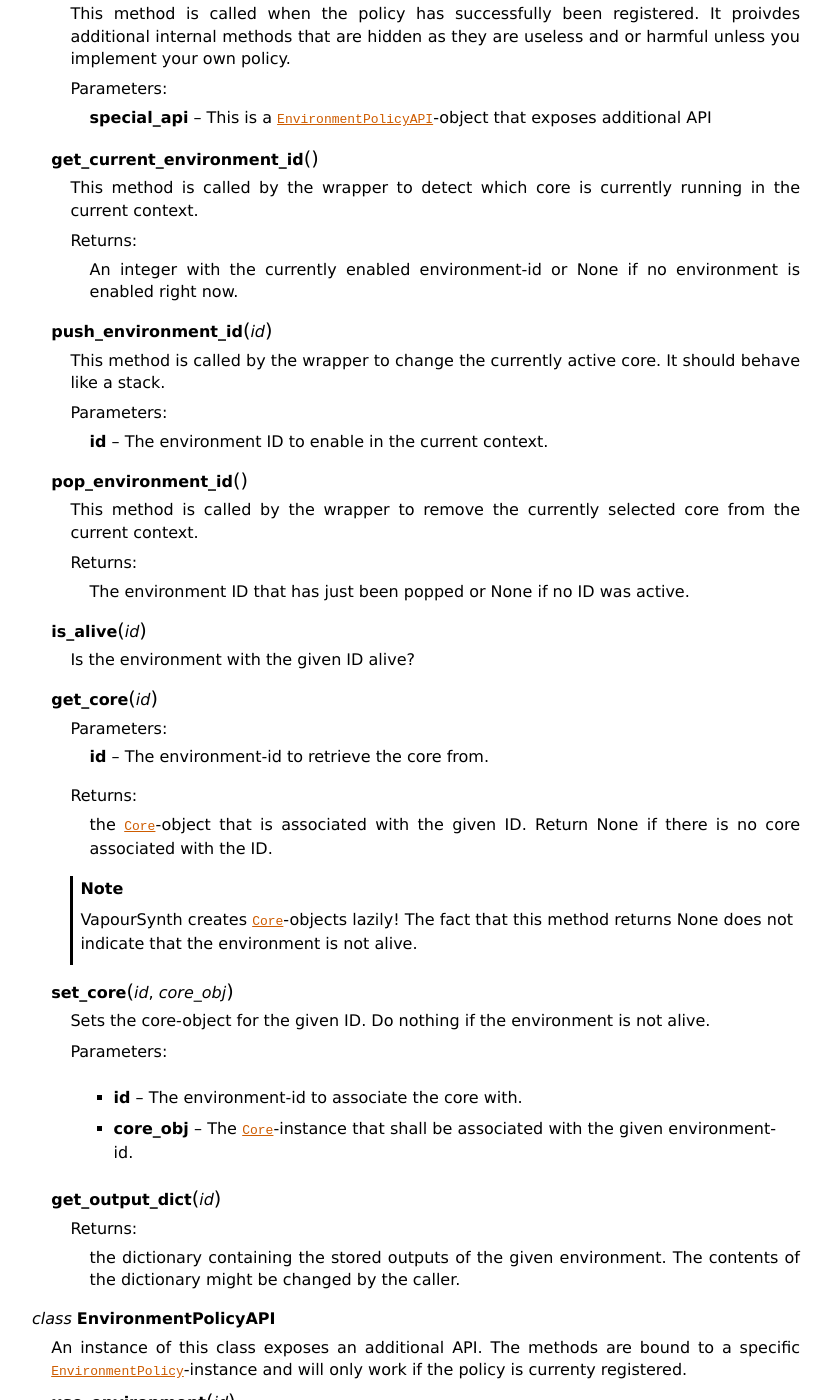
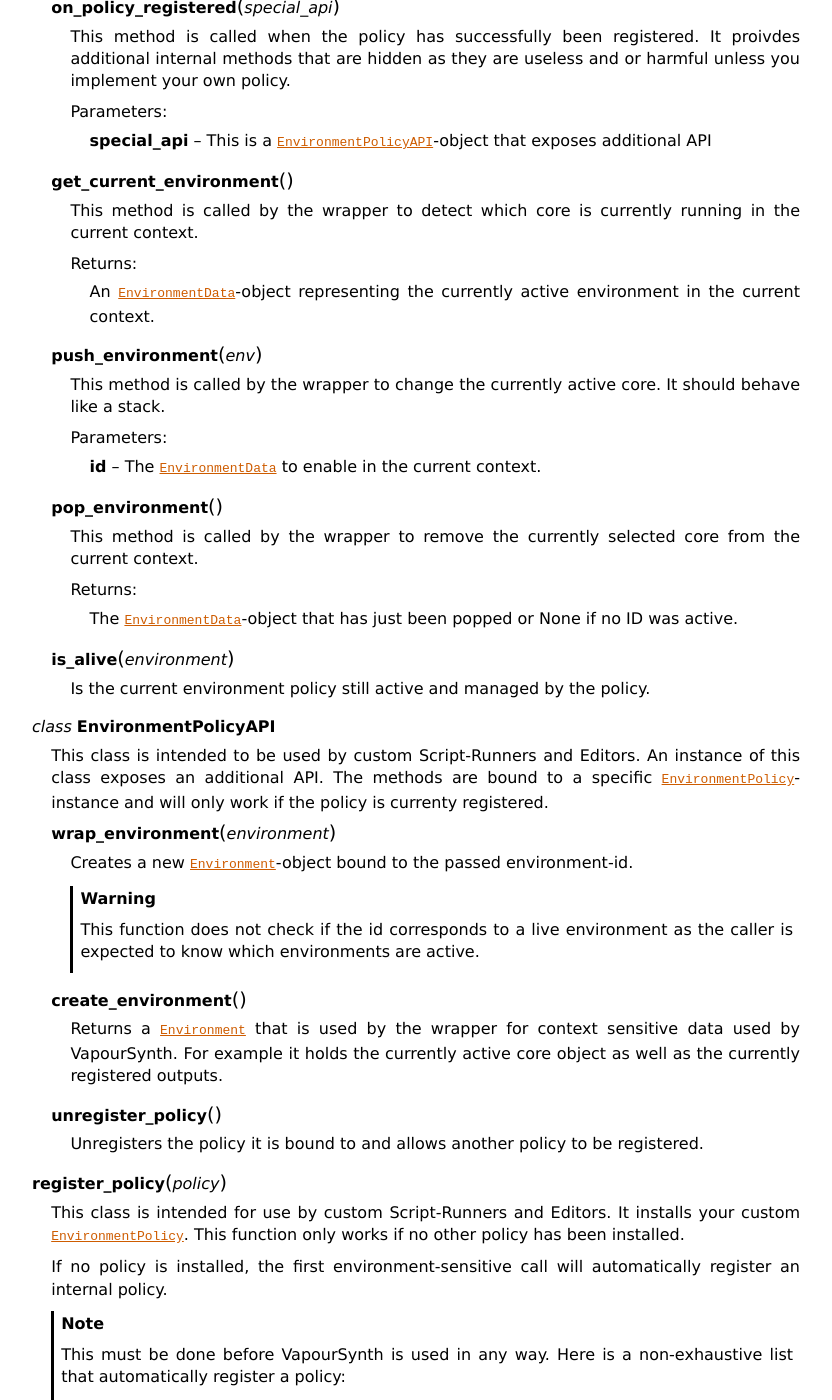
Before and after one commit to vapoursynth/vapoursynth, a Sphinx documentation site: the page built from doc/pythonreference.rst, in a window 1280 px wide and 1400 px high, scrolled down 10342 px. Shown: the whole window, without its empty margins (48-880 px from the left). Built offline with Sphinx 7.4.7, drawn with Linux system fonts in a browser that asks for light colours; formulas are drawn with MathJax 3; cross-references to code outside the pages are shown as plain code; some of the changed text lies outside the part shown.

Commit message:
Refactor the api to remove the dependency on environment-ids

```diff
--- a/doc/pythonreference.rst
+++ b/doc/pythonreference.rst
@@ -554,7 +554,7 @@ Classes and Functions
 .. py:class:: EnvironmentPolicy
 
    This class is intended for subclassing by custom Script-Runners and Editors. The instance controls which environment is in which context. Each environment must be associated
-   with a unique ID (integer) that identifies which environment is in use.
+   with a unique ID (integer) that identifies which environment is in use. The exact meaning of "context" is defined by the concrete EnvironmentPolicy.
 
    To use this class, first create a subclass and then use :function:`register_policy` to get VapourSynth to use your policy. This must happen before vapoursynth is first
    used. VapourSynth will automatically register an internal policy if it needs one. The subclass must be weak-referenciable!
@@ -576,59 +576,45 @@ Classes and Functions
       This method is called once the python-process exits or when unregister_policy is called by the environment-policy. This allows the policy to free the resources
       used by the policy.
 
-   .. py:method:: get_current_environment_id()
+   .. py:method:: get_current_environment()
 
       This method is called by the wrapper to detect which core is currently running in the current context.
 
-      :returns: An integer with the currently enabled environment-id or None if no environment is enabled right now.
+      :returns: An :class:`EnvironmentData`-object representing the currently active environment in the current context.
 
-   .. py:method:: push_environment_id(id)
+   .. py:method:: push_environment(env)
 
       This method is called by the wrapper to change the currently active core. It should behave like a stack.
 
-      :param id: The environment ID to enable in the current context.
+      :param id: The :class:`EnvironmentData` to enable in the current context.
 
-   .. py:method:: pop_environment_id()
+   .. py:method:: pop_environment()
 
       This method is called by the wrapper to remove the currently selected core from the current context.
 
-      :returns: The environment ID that has just been popped or None if no ID was active.
+      :returns: The :class:`EnvironmentData`-object that has just been popped or None if no ID was active.
 
-   .. py:method:: is_alive(id)
+   .. py:method:: is_alive(environment)
 
-      Is the environment with the given ID alive?
-
-   .. py:method:: get_core(id)
-
-      :param id: The environment-id to retrieve the core from.
-      :returns: the :class:`Core`-object that is associated with the given ID. Return None if there is no core associated with the ID.
-
-      .. note::
-
-         VapourSynth creates :class:`Core`-objects lazily! The fact that this method returns None does not indicate that the environment is not alive.
-
-   .. py:method:: set_core(id, core_obj)
-
-      Sets the core-object for the given ID. Do nothing if the environment is not alive.
-
-      :param id: The environment-id to associate the core with.
-      :param core_obj: The :class:`Core`-instance that shall be associated with the given environment-id.
-
-   .. py:method:: get_output_dict(id)
-
-      :returns: the dictionary containing the stored outputs of the given environment. The contents of the dictionary might be changed by the caller.
+      Is the current environment policy still active and managed by the policy.
 
 .. py:class:: EnvironmentPolicyAPI
 
-   An instance of this class exposes an additional API. The methods are bound to a specific :class:`EnvironmentPolicy`-instance and will only work if the policy is currenty registered.
+   This class is intended to be used by custom Script-Runners and Editors. An instance of this class exposes an additional API.
+   The methods are bound to a specific :class:`EnvironmentPolicy`-instance and will only work if the policy is currenty registered.
 
-   .. py:method:: use_environment(id)
+   .. py:method:: wrap_environment(environment)
 
       Creates a new :class:`Environment`-object bound to the passed environment-id.
 
       .. warning::
 
          This function does not check if the id corresponds to a live environment as the caller is expected to know which environments are active.
+
+   .. py:method:: create_environment()
+
+      Returns a :class:`Environment` that is used by the wrapper for context sensitive data used by VapourSynth.
+      For example it holds the currently active core object as well as the currently registered outputs.
 
    .. py:method:: unregister_policy()
 
@@ -662,6 +648,16 @@ Classes and Functions
 
    INTERNAL ATTRIBUTE. Deprecated (will be removed soon). This was the only way to find out if VSScript.h was calling this script.
    It now stores true if a custom policy is installed or VSScript.h is used. Use :function:`has_policy` instead.
+
+
+.. py:class:: EnvironmentData
+
+   Internal class that stores the context sensitive data that VapourSynth needs. It is an opaque object whose attributes you cannot access directly.
+
+   A normal user has now way of getting an instance of this object. You can only encounter EnvironmentData-objects if you work with EnvironmentPolicies.
+
+   This object is weak-referenciable meaning you can get a callback if the environment-data object is actually being freed (i.e. no other object holds an instance
+   to the environment data.)
 
 .. py:class:: Func
 
```
Also changed, not shown: other parts of doc/pythonreference.rst (+1 -1 lines), 1 other file.
